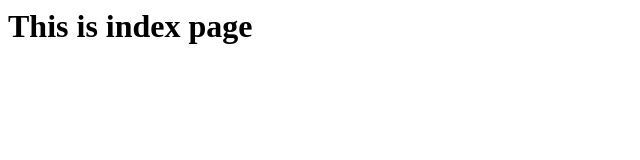
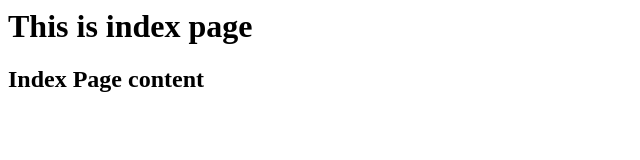
Before and after one commit to satishpenumalli/Project99, a plain HTML site: page index.html in a window 1280 px wide. Shown: the whole page, without its empty margins (0-640 px from the left). Drawn offline with Linux system fonts and the light colour scheme.

Commit message:
Index Page modified

```diff
--- a/index.html
+++ b/index.html
@@ -1 +1,2 @@
 <h1>This is index page</h1>
+<h2>Index Page content</h2>
```
